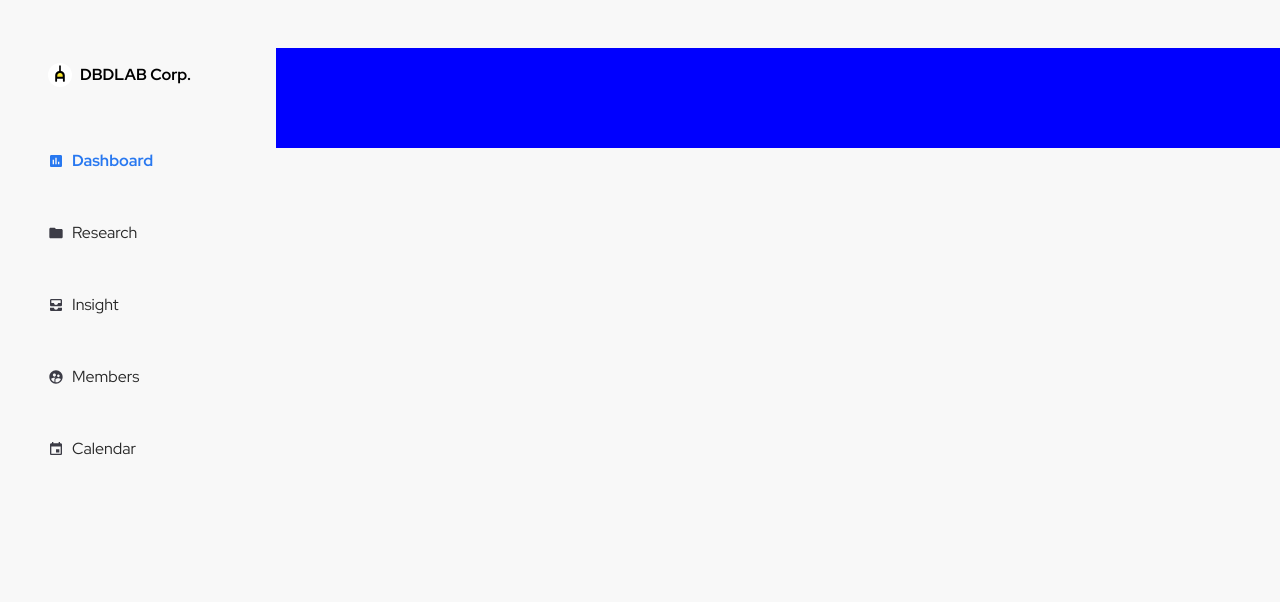
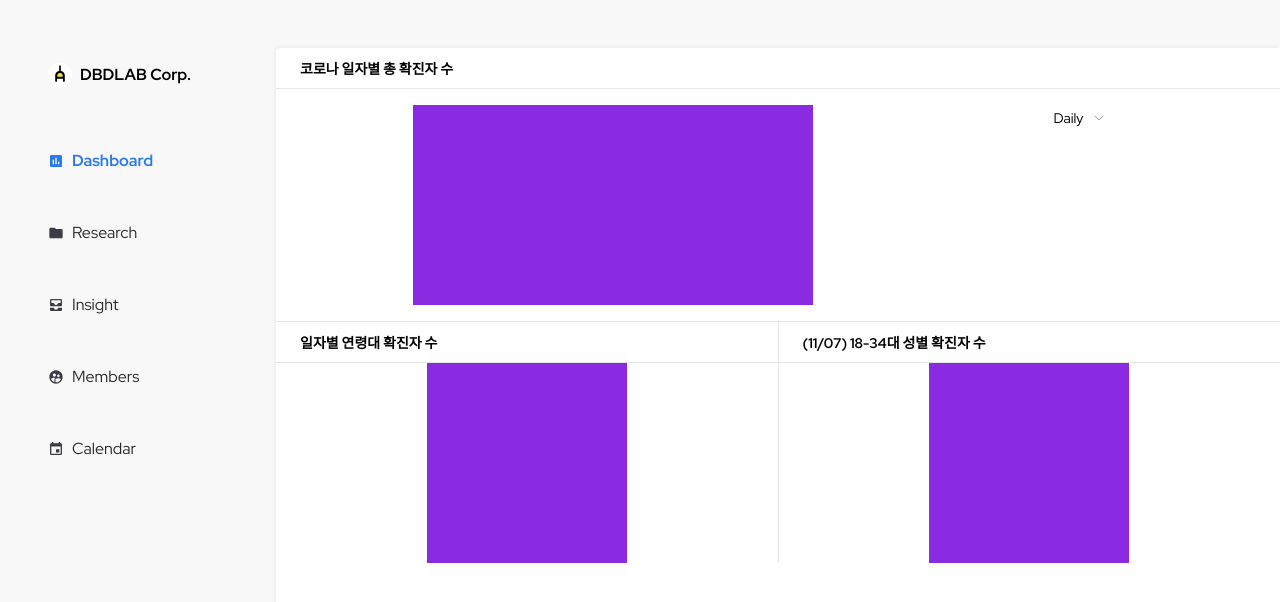
Before and after one commit to norary3/corona, a React (Create React App) app: page / in a window 1280 px wide. Shown: the top 602 px of the page. Built offline with nearby package versions, Linux system fonts and the light colour scheme.

Commit message:
Set layout of dashboard page

```diff
--- a/src/pages/dashboard.tsx
+++ b/src/pages/dashboard.tsx
@@ -1,11 +1,168 @@
+import { CSSProperties, useCallback, useEffect, useState } from 'react';
+import DropDown from 'src/components/drop-down';
+import { Color, withAlpha } from 'src/styles/guideline';
+import styled from 'styled-components';
+
+import { Container } from './styles';
+
+const AgeGroup = {
+    Young : {
+        min: 18,
+        max: 34,
+    },
+    Middle : {
+        min: 35,
+        max: 49,
+    },
+    Old : {
+        min: 50,
+        max: 64,
+    },
+} as const;
+// eslint-disable-next-line @typescript-eslint/no-redeclare
+type AgeGroup = typeof AgeGroup[keyof typeof AgeGroup];
+
+interface Cell {
+    date: Date;
+    ageGroup: AgeGroup;
+}
+
+const BORDER_LINE_STYLE = `1px solid ${withAlpha(Color.LineGray, 0.5)}`;
+const PADDING = 16;
+
+const Section = styled.div`
+    display: flex;
+    flex-direction: column;
+`
+const TitleCell = styled.div`
+    height: 40px;
+    border-bottom: ${BORDER_LINE_STYLE};
+    padding: 0 24px;
+`
+const TitleLabel = styled.p`
+    font-weight: bold;
+    font-size: 14px;
+    line-height: 1;
+`;
+
+function ChartTitle({
+    children,
+}:{
+    children: string;
+}) {
+    return <TitleCell>
+        <TitleLabel>{ children }</TitleLabel>
+    </TitleCell>;
+}
+
+function Chart({
+    style,
+}:{
+    style?: CSSProperties;
+}) {
+    return <div style={{
+        width: 200,
+        height: 200,
+        backgroundColor: 'blueviolet',
+        alignSelf: 'center',
+        ...style,
+    }}/>;
+}
+
+const DROP_DOWN_ITEMS = [
+    'Daily',
+    'Monthly',
+]
+
+function TotoalChart() {
+    return <Section>
+        <ChartTitle>{ '코로나 일자별  총 확진자 수' }</ChartTitle>
+        <Section style={{
+            flexDirection: 'row',
+            justifyContent: 'space-around',
+            padding: PADDING,
+        }}>
+            <Chart style={{
+                width: 400,
+            }}/>
+            <DropDown items={ DROP_DOWN_ITEMS }/>
+        </Section>
+    </Section>;
+}
+
+function DailyByAgeGroupChart({
+    style,
+    onCellSelect,
+}:{
+    style: CSSProperties;
+    onCellSelect: (cell:Cell)=>void;
+}) {
+    return <Section style={ style }>
+        <ChartTitle>{ '일자별  연령대  확진자 수' }</ChartTitle>
+        <Chart />
+    </Section>;
+}
+
+function GenderChart({
+    date,
+    ageGroup,
+    style,
+}:Cell & {
+    style: CSSProperties;
+}) {
+
+    function createTitle(date:Date, ageGroup:AgeGroup){
+        const convertToTwoDigits = (n:number) => n.toLocaleString(undefined,{
+            minimumIntegerDigits: 2,
+        });
+
+        return `(${convertToTwoDigits(date.getMonth())}/${convertToTwoDigits(date.getDate())}) `
+        + `${ageGroup.min}-${ageGroup.max}대 성별  확진자 수`;
+    }
+
+    const [title, setTitle] = useState(
+        createTitle(date, ageGroup)
+    );
+
+    useEffect(()=>{
+        setTitle(
+            createTitle(date, ageGroup)
+        );
+    },[date, ageGroup]);
+
+    return <Section style={ style }>
+        <ChartTitle>{ title }</ChartTitle>
+        <Chart />
+    </Section>;
+}
 
 function Dashboard() {
-    return <div
-    style={{
-        backgroundColor: 'blue',
-        height: 100,
-    }}
-    />;
+    const [selectedCell, selectCell] = useState<Cell>({
+        date: new Date(2021,11,7),
+        ageGroup: AgeGroup.Young,
+    });
+
+    const handleCellSelect = useCallback((cell: Cell)=>{
+        selectCell(cell);
+    },[]);
+
+    return <Container>
+        <Section>
+            <TotoalChart />
+            <Section style={{
+                borderTop: BORDER_LINE_STYLE,
+                flexDirection: 'row',
+            }}>
+                <DailyByAgeGroupChart style={{
+                    flex: 1,
+                    borderRight: BORDER_LINE_STYLE,
+                }} onCellSelect={ handleCellSelect }/>
+                <GenderChart style={{
+                    flex: 1,
+                }} {...selectedCell} />
+            </Section>
+        </Section>
+    </Container>
 };
 
 export default Dashboard;
--- /dev/null
+++ b/src/pages/styles.ts
@@ -0,0 +1,15 @@
+import styled from 'styled-components';
+
+const Container = styled.div`
+    display: flex;
+    flex-direction: column;
+    width: 100%;
+    height: 100%;
+    background-color: white;
+    box-shadow: -2px -2px 3px rgba(0, 0, 0, 0.04);
+    border-top-left-radius: 4px;
+`;
+
+export {
+    Container,
+};
```
